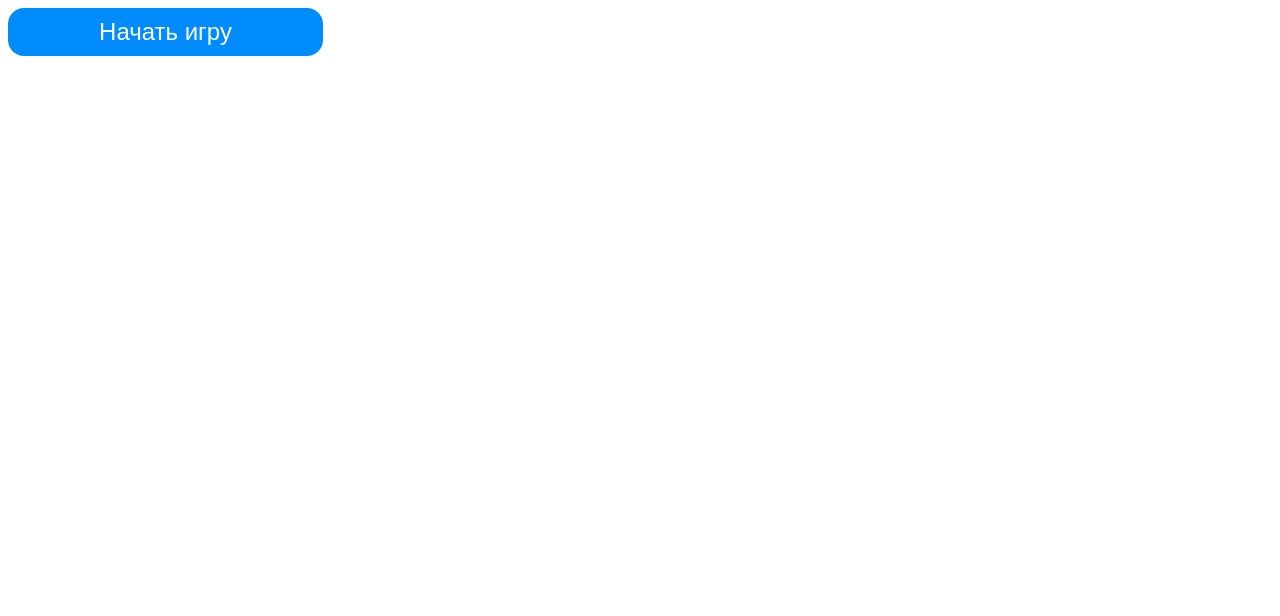
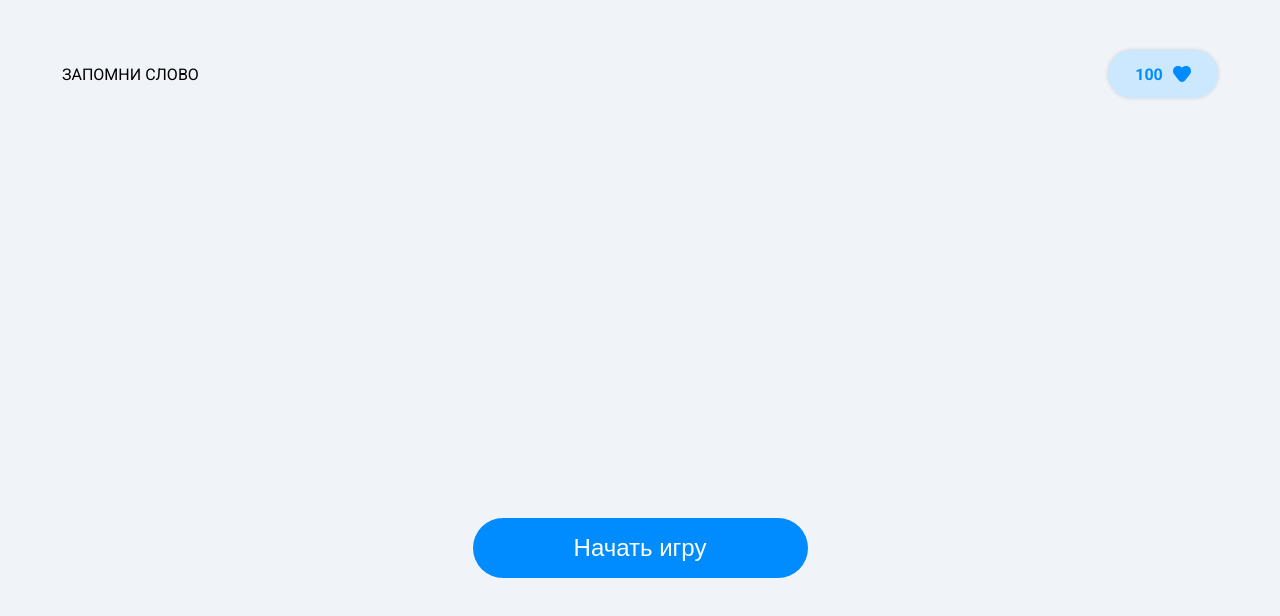
Before and after one commit to matveyBaklykov/homework-vue, a Vue app: page / in a window 1280 px wide. Shown: the top 616 px of the page. Built offline with nearby package versions, Linux system fonts and the light colour scheme.

Commit message:
created card, footer, score component

```diff
--- a/src/App.vue
+++ b/src/App.vue
@@ -1,14 +1,24 @@
 <script setup>
   import Button from './components/Button.vue';
+  import Header from './components/Header.vue';
 </script>
 
 <template>
-  <Button>
+  <Header ></Header>
+  <main class="main">
+    <Button>
     Начать игру
-  </Button>
+    </Button>
+  </main>
+
 
 </template>
 
 <style scoped>
-
+  .main {
+    height: 100vh;
+    display: flex;
+    justify-content: center;
+    align-items: center;
+  }
 </style>
--- a/src/components/Button.vue
+++ b/src/components/Button.vue
@@ -14,11 +14,11 @@
         color: var(--color-primary);
         font-weight: 400;
         font-size: 24px;
-        padding: 10px 16px;
-        border-radius: 16px;
+        padding: 16px 10px;
+        border-radius: 100px;
         border: none;
-        background: var(--color-btn);
-        min-width: 315px;
+        background: var(--color-dark-blue);
+        width: 335px;
         cursor: pointer;
     }
 
--- /dev/null
+++ b/src/components/Header.vue
@@ -0,0 +1,21 @@
+<script setup>
+    import Score from './Score.vue';
+
+    const score = 100
+</script>
+
+<template>
+    <header class="header">
+        <div class="name">ЗАПОМНИ СЛОВО</div>
+        <Score :score="score"/>
+    </header>
+</template>
+
+<style scoped>
+.header {
+    padding: 50px 62px;
+    display: flex;
+    justify-content: space-between;
+    align-items: center;
+}
+</style>
--- /dev/null
+++ b/src/components/Score.vue
@@ -0,0 +1,34 @@
+<script setup>
+import IconHeart from '../icons/IconHeart.vue';
+
+    const { score } = defineProps({
+        score: Number,
+    })
+</script>
+
+<template>
+    <div class="score">
+        <p class="score-text">{{ score }}</p>
+        <IconHeart />
+    </div>
+</template>
+
+<style scoped>
+    .score {
+        width: 110px;
+        border-radius: 36px;
+        /* padding: 12px 24px; */
+        border: none;
+        background: #cce8ff;
+        color: var(--color-dark-blue);
+        box-shadow: 0 0 4px 0 rgba(0, 0, 0, 0.15);
+        height: 48px;
+        display: flex;
+        align-items: center;
+        justify-content: center;
+        gap: 10px;
+    }
+    .score-text {
+        font-weight: 700;
+    }
+</style>
--- /dev/null
+++ b/src/icons/IconHeart.vue
@@ -0,0 +1,7 @@
+<script setup></script>
+
+<template>
+    <svg width="18" height="16" viewBox="0 0 18 16" fill="none" xmlns="http://www.w3.org/2000/svg">
+        <path d="M12.4709 0.0535018C11.1978 0.228562 9.92258 0.8312 9 1.80891C8.07742 0.8312 6.8022 0.228562 5.52915 0.0535018C3.91335 -0.168691 2.1499 0.284246 1.05884 1.73088C-0.352945 3.60276 -0.352949 6.25395 1.05884 8.12583L5.75286 14.3496C7.41251 16.5501 10.5875 16.5501 12.2471 14.3496L16.9412 8.12584C18.3529 6.25396 18.3529 3.60276 16.9412 1.73088C15.8501 0.284246 14.0867 -0.168691 12.4709 0.0535018Z" fill="#008BFE" />
+    </svg>
+</template>
--- a/src/style.css
+++ b/src/style.css
@@ -4,11 +4,15 @@
   -webkit-font-smoothing: antialiased;
   -moz-osx-font-smoothing: grayscale;
   --color-primary: #FFFFFF;
-  --color-btn: #008BFE;
+  --color-dark-blue: #008BFE;
   --color-btn-darker: #006FCB;
   --font: "Roboto", sans-serif;
+  --color-bg: #F0F4F8;
 }
 
 body {
+  box-sizing: border-box;
+  margin: 0;
   font-family: var(--font);
+  background: var(--color-bg);
 }
```
Also changed, not shown: src/components/Card.vue (added, +77 -0 lines).
